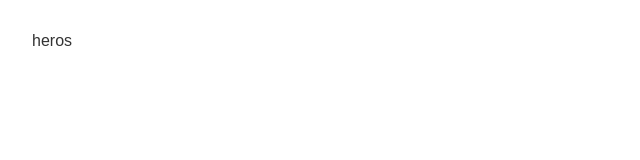
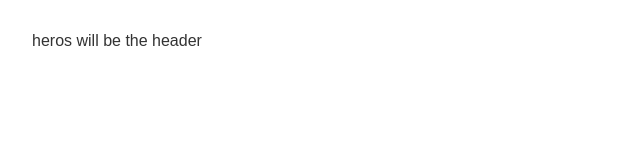
Before and after one commit to Ermiass/angular-heroes, an Angular app: page / in a window 1280 px wide. Shown: the top 160 px of the page, without its empty margins (0-640 px from the left). Built offline with nearby package versions, Linux system fonts and the light colour scheme.

Commit message:
(main:updated main)

```diff
--- a/src/app/app.component.ts
+++ b/src/app/app.component.ts
@@ -6,5 +6,5 @@ import { Component } from '@angular/core';
   styleUrls: ['./app.component.css']
 })
 export class AppComponent {
-  title = 'heros';
+  title = 'heros will be the header';
 }
--- a/src/app/heroes/heroes.component.html
+++ b/src/app/heroes/heroes.component.html
@@ -1 +1 @@
-<p>heroes works!</p>
+<p>heroes works fine</p>
```
